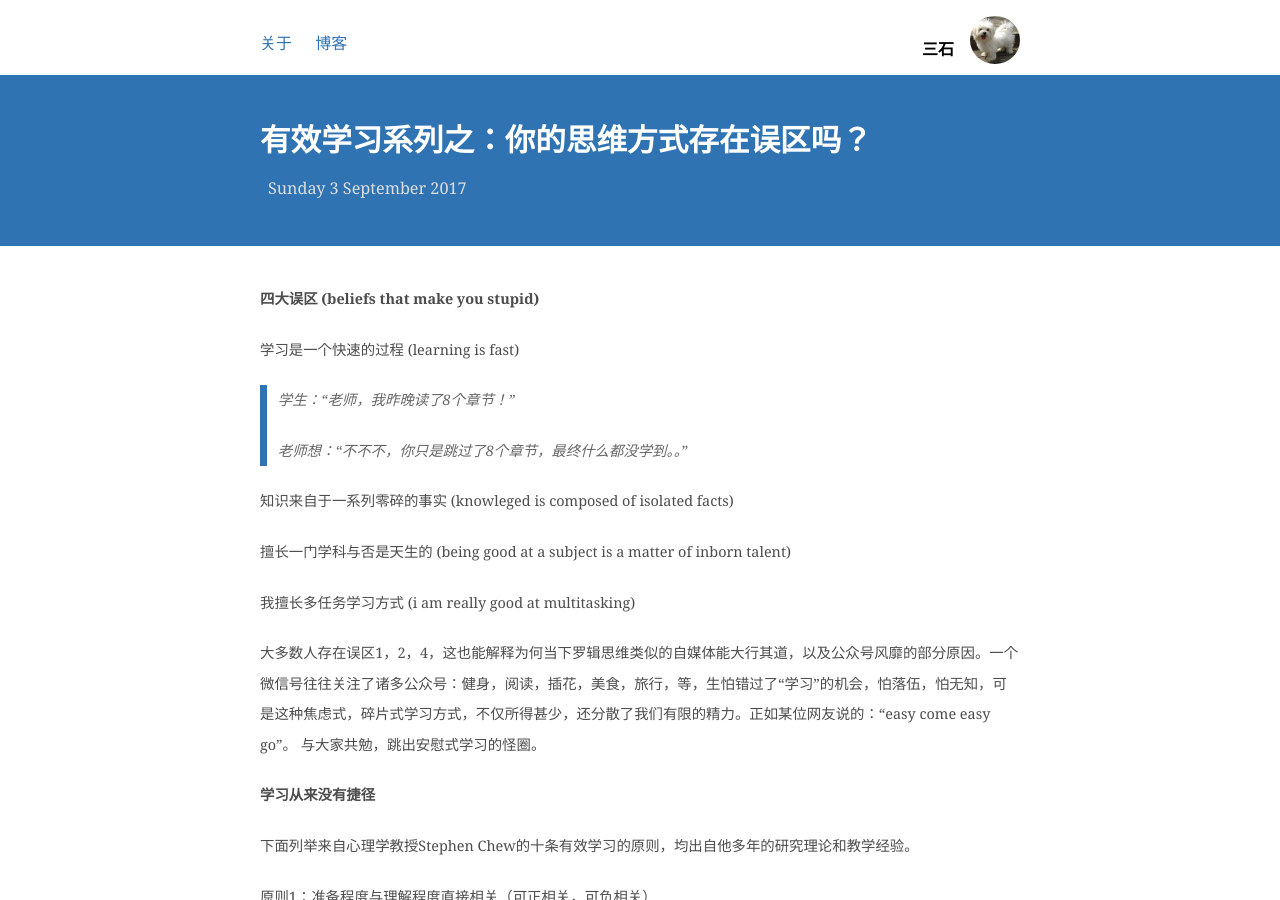
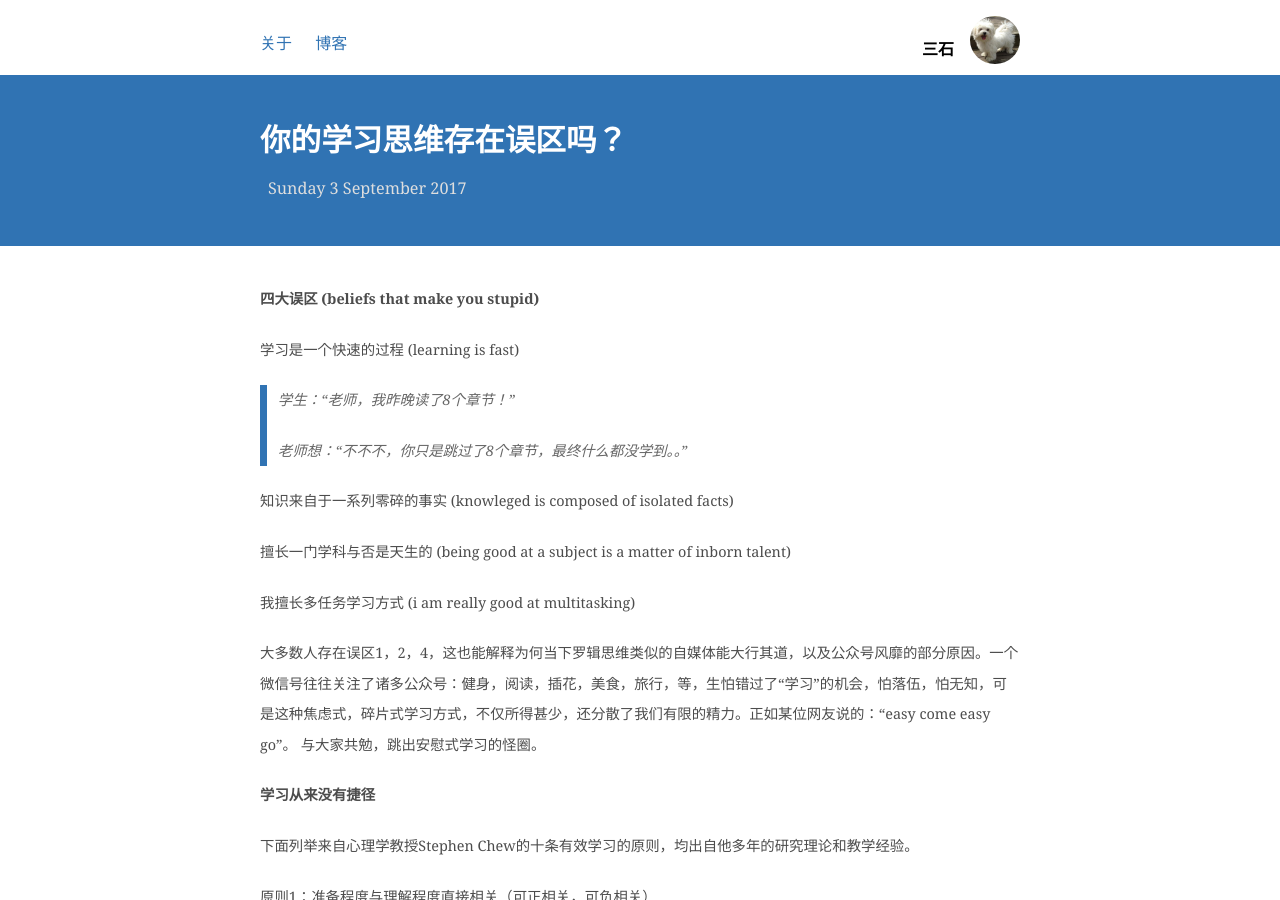
Before and after one commit to shirleysteve/1, a Jekyll site: the page built from _posts/2017-09-03-有效学习一.md, in a window 1280 px wide and 900 px high. Built offline with Jekyll 4.4.1, drawn with Linux system fonts in a browser that asks for light colours; nearby versions of some CDN libraries; comment, search, counter and statistics services are not loaded.

Commit message:
Update 2017-09-03-有效学习一.md

```diff
--- a/_posts/2017-09-03-有效学习一.md
+++ b/_posts/2017-09-03-有效学习一.md
@@ -1,7 +1,7 @@
 ---
 layout: post
 
-title: 有效学习系列之：你的思维方式存在误区吗？
+title: 你的学习思维存在误区吗？
 ---
 
 **四大误区 (beliefs that make you stupid)**
```
